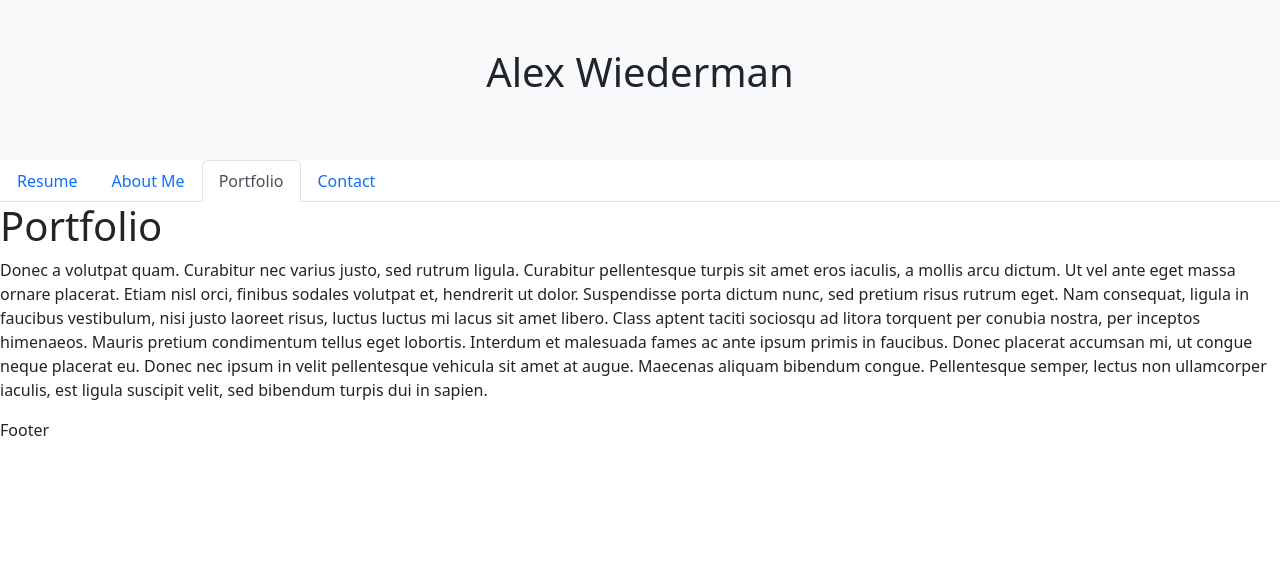
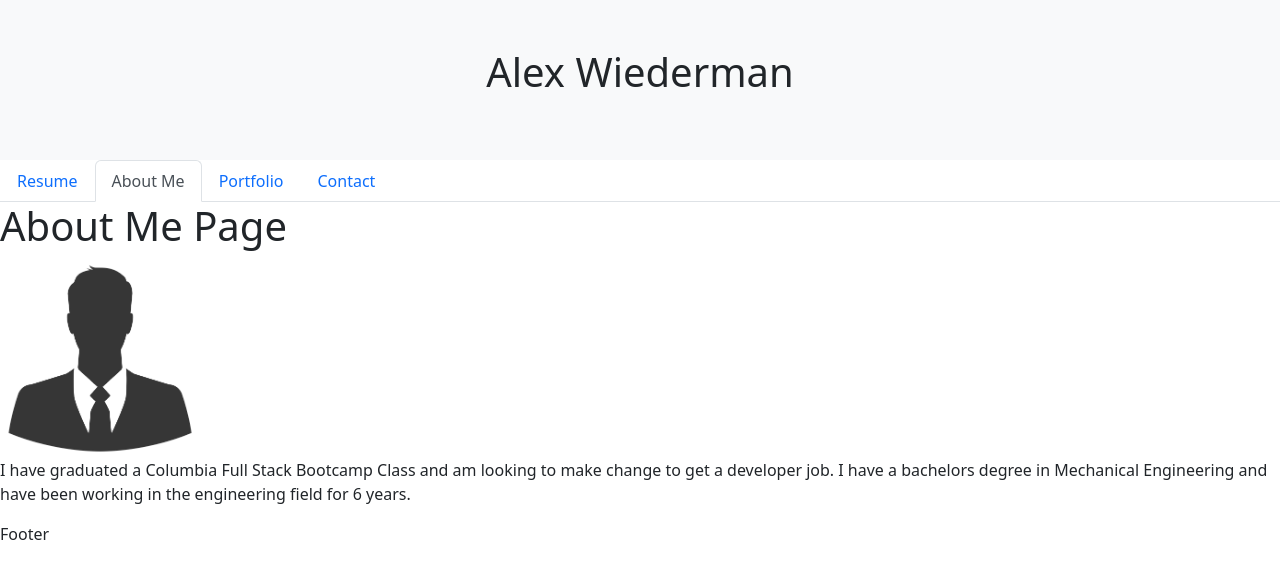
Before and after one commit to AlexWiederman/React_Portfolio, a React (Create React App) app: page / in a window 1280 px wide. Shown: the top 578 px of the page. Built offline with nearby package versions, Linux system fonts and the light colour scheme.

Commit message:
trying to link picture

```diff
--- a/src/components/Header.js
+++ b/src/components/Header.js
@@ -2,8 +2,8 @@ import React from "react";
 
 export default function Header() {
   return (
-    <div class="p-5 text-center bg-light" >
-    <h1 class="mb-3">Alex Wiederman</h1>
+    <div className="p-5 text-center bg-light" >
+    <h1 className="mb-3">Alex Wiederman</h1>
     {/* <h4 class="mb-3">Portfolio</h4> */}
   </div>
   )
--- a/src/components/PortfolioContainer.js
+++ b/src/components/PortfolioContainer.js
@@ -6,16 +6,17 @@ import Resume from './pages/Resume';
 import Contact from './pages/Contact';
 
 export default function PortfolioContainer() {
-  const [currentPage, setCurrentPage] = useState('Portfolio');
+  const [currentPage, setCurrentPage] = useState('About');
 
   // This method is checking to see what the value of `currentPage` is. Depending on the value of currentPage, we return the corresponding component to render.
   const renderPage = () => {
+    if (currentPage === 'About') {
+      return <About />;
+    }
     if (currentPage === 'Portfolio') {
       return <Portfolio />;
     }
-    if (currentPage === 'About') {
-      return <About />;
-    }
+
     if (currentPage === 'Resume') {
       return <Resume />;
     }
--- a/src/components/pages/About.js
+++ b/src/components/pages/About.js
@@ -4,13 +4,9 @@ export default function About() {
   return (
     <div>
       <h1>About Me Page</h1>
+      <img src="/male.jpg" alt="Profile_Picture" style={{height: '200px'}}></img>
       <p>
-        Nunc pharetra finibus est at efficitur. Praesent sed congue diam.
-        Integer gravida dui mauris, ut interdum nunc egestas sed. Aenean sed
-        mollis diam. Nunc aliquet risus ac finibus porta. Nam quis arcu non
-        lectus tincidunt fermentum. Suspendisse aliquet orci porta quam semper
-        imperdiet. Praesent euismod mi justo, faucibus scelerisque risus cursus
-        in. Sed rhoncus mollis diam, sit amet facilisis lectus blandit at.
+        I have graduated a Columbia Full Stack Bootcamp Class and am looking to make change to get a developer job. I have a bachelors degree in Mechanical Engineering and have been working in the engineering field for 6 years.
       </p>
     </div>
   );
```
Also changed, not shown: public/male.jpg (added).
